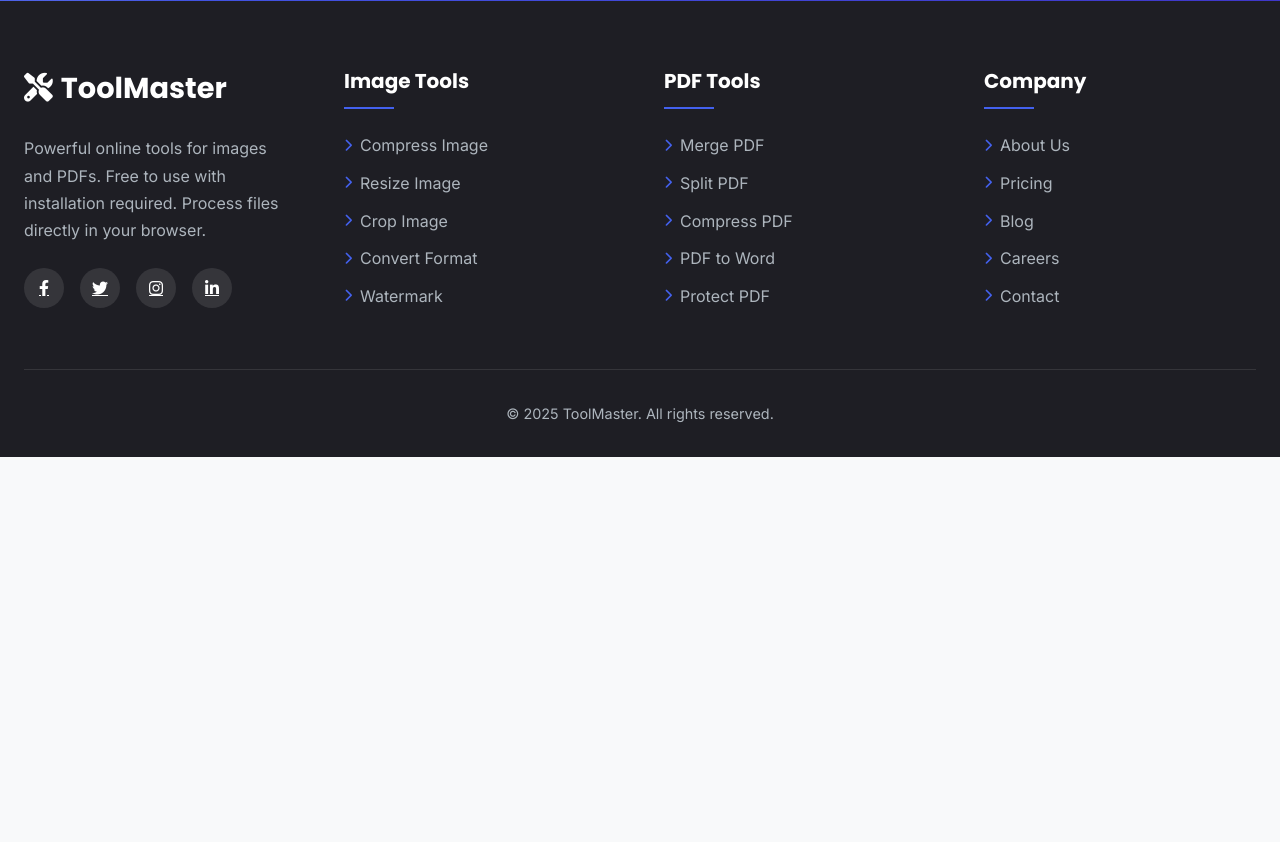
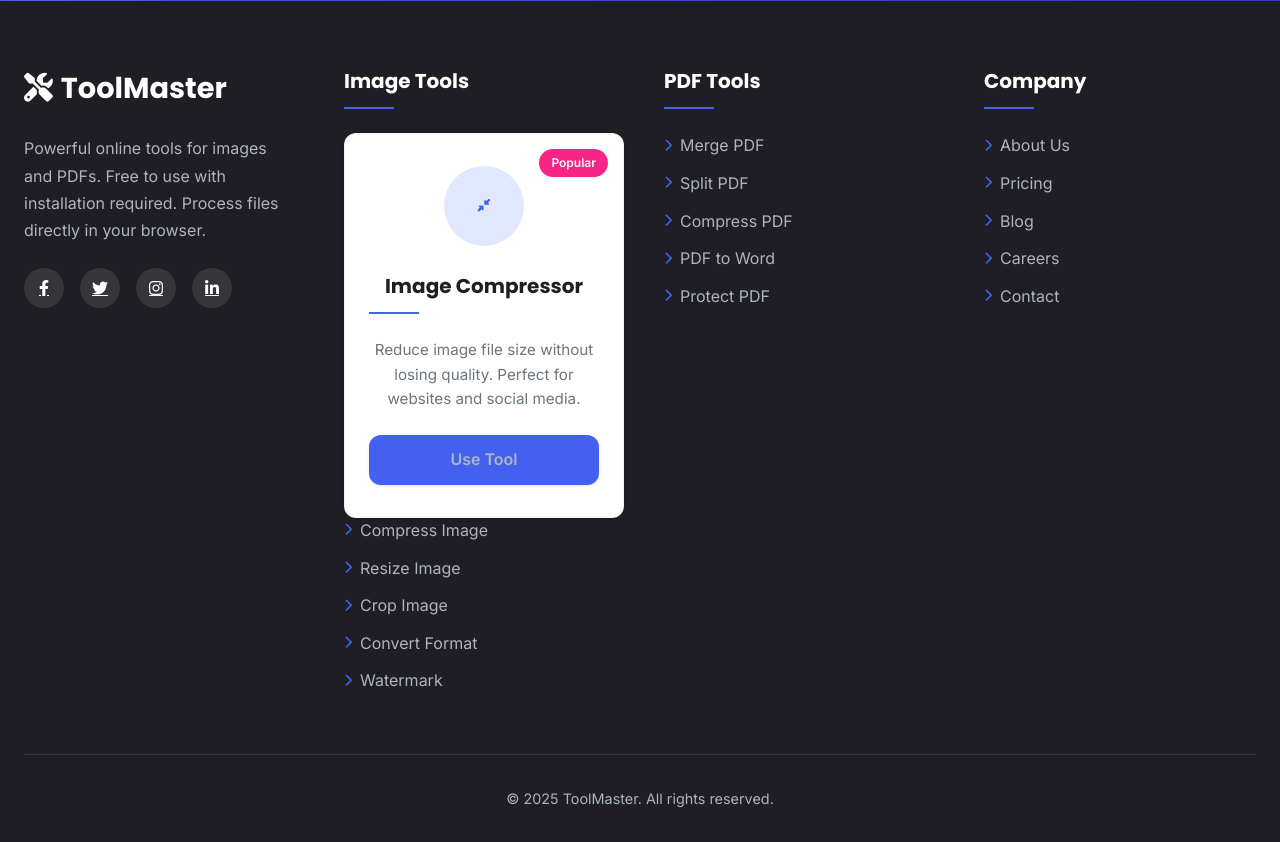
Before and after one commit to Stj597/Tools, a plain HTML site: page index.html in a window 1280 px wide. Shown: the part 3720-4562 px from the top of the page. Before the commit the page ends 4177 px from the top, so only its background shows below. Drawn offline with Linux system fonts and the light colour scheme.

Commit message:
Update index.html

```diff
--- a/index.html
+++ b/index.html
@@ -1028,6 +1028,19 @@
                 <div class="footer-col">
                     <div class="footer-links">
                         <h3>Image Tools</h3>
+                        <div class="tools-grid">
+    <div class="tool-card">
+        <div class="tool-badge">Popular</div>
+        <div class="tool-icon">
+            <i class="fas fa-compress-alt"></i>
+        </div>
+        <h3>Image Compressor</h3>
+        <p>Reduce image file size without losing quality. Perfect for websites and social media.</p>
+        <a href="/image-compress.html" class="btn">Use Tool</a>
+        <!-- Changed href to point to your actual tool page -->
+    </div>
+</div>
+
                         <ul>
                             <li><a href="#"><i class="fas fa-chevron-right"></i> Compress Image</a></li>
                             <li><a href="#"><i class="fas fa-chevron-right"></i> Resize Image</a></li>
```
